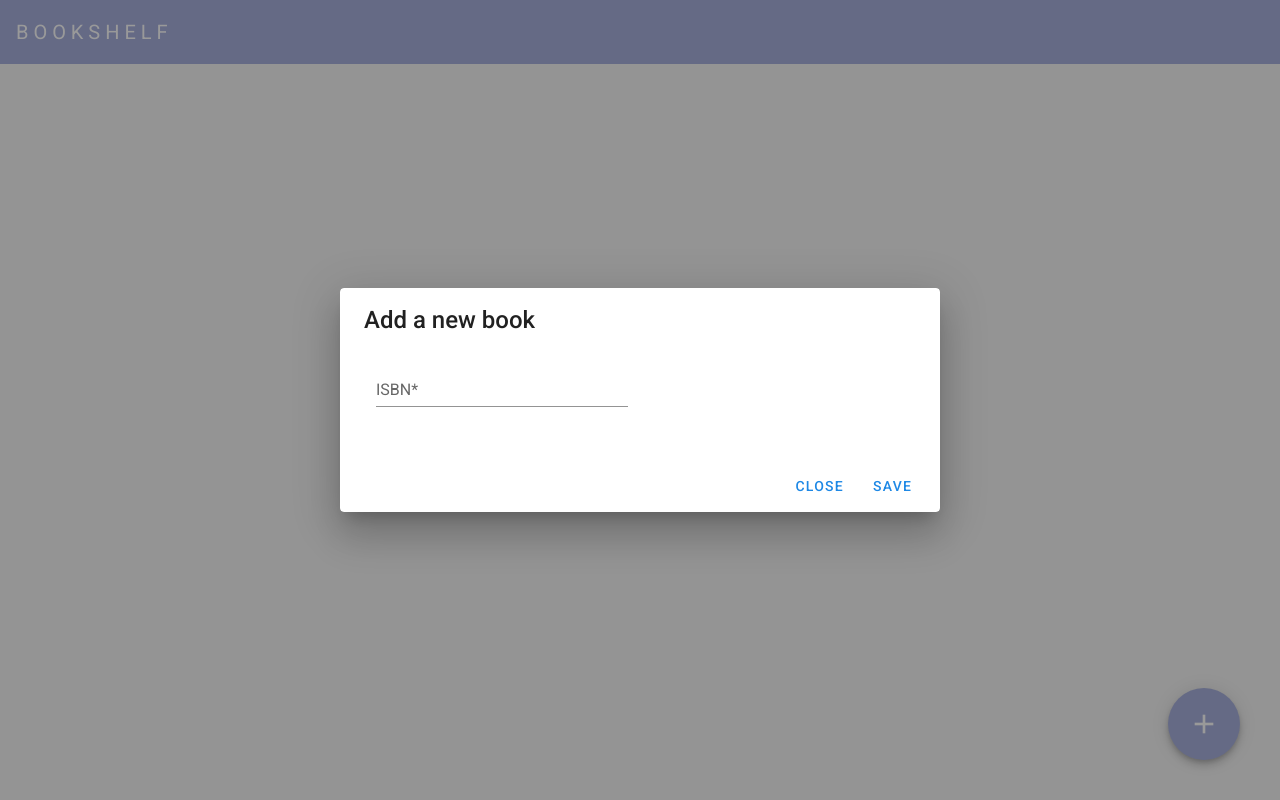
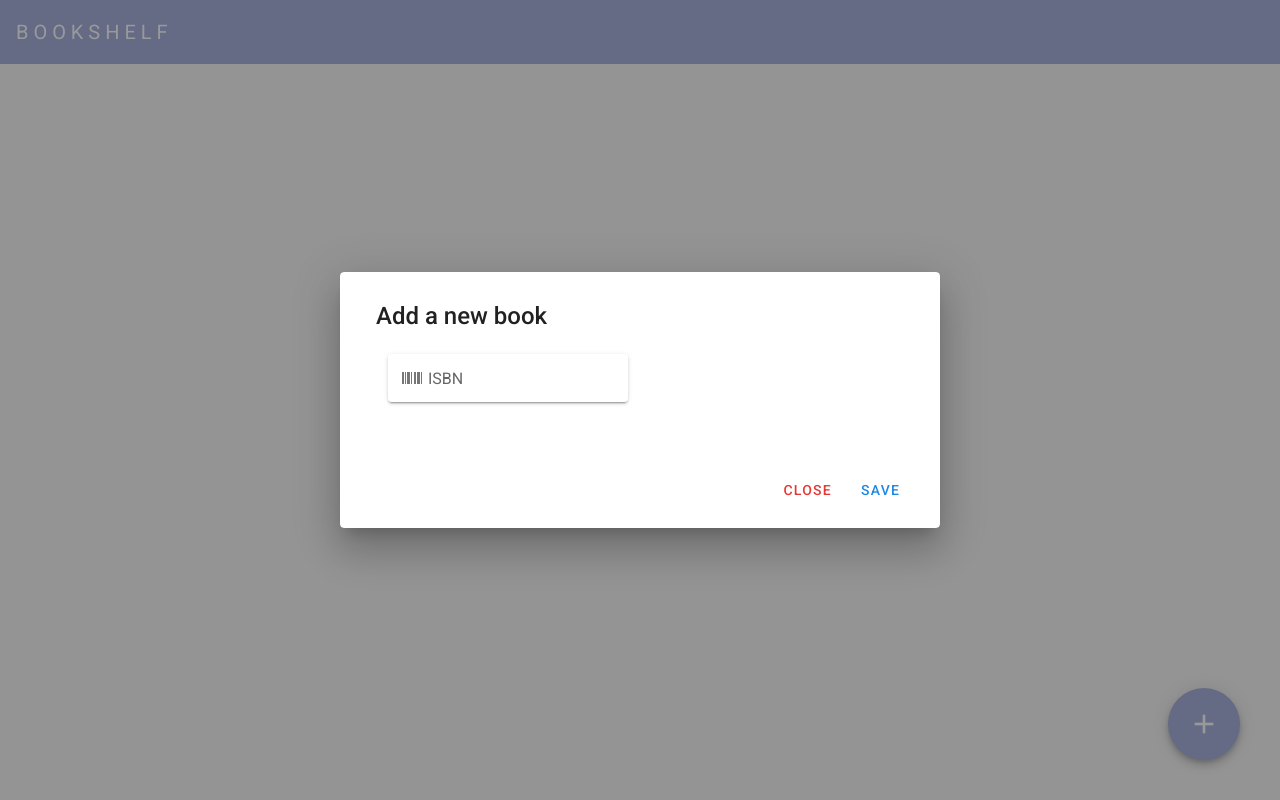
Before and after one commit to mathildemichau/bookshelf, a Vue app: page / in a window 1280 px wide. Both pictures are taken after a click on the button 1204 px from the left and 724 px from the top of the page. Built offline with nearby package versions, Linux system fonts and the light colour scheme.

Commit message:
reworked the AddBookDialog component UI

```diff
--- a/src/components/AddBookDialog.vue
+++ b/src/components/AddBookDialog.vue
@@ -1,20 +1,20 @@
 <template>
   <v-dialog :value="show" persistent max-width="600px">
     <!-- Form to fill to add a new book -->
-    <v-card>
+    <v-card class="pa-3">
       <v-card-title class="headline">Add a new book</v-card-title>
       <v-card-text>
         <v-container>
           <v-row>
             <v-col cols="12" sm="6">
-              <v-text-field label="ISBN*" required v-model.trim="isbn"></v-text-field>
+              <v-text-field solo label="ISBN" required v-model.trim="isbn" prepend-inner-icon="mdi-barcode"></v-text-field>
             </v-col>
           </v-row>
         </v-container>
       </v-card-text>
       <v-card-actions>
         <v-spacer></v-spacer>
-        <v-btn color="blue darken-1" text @click="closeDialog">Close</v-btn>
+        <v-btn color="red darken-1" text @click="closeDialog">Close</v-btn>
         <v-btn color="blue darken-1" text @click="saveBook">Save</v-btn>
       </v-card-actions>
     </v-card>
```
